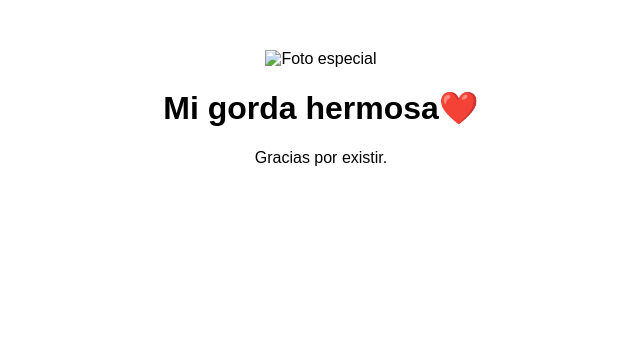
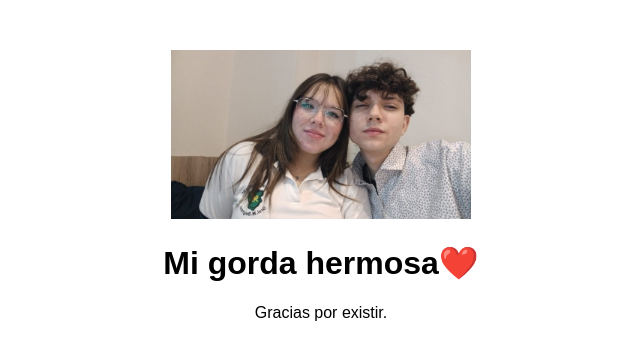
Before and after one commit to ZERU777/noemiteamo, a plain HTML site: page secreto.html in a window 1280 px wide. Shown: the whole page, without its empty margins (319-959 px from the left). Drawn offline with Linux system fonts and the light colour scheme.

Commit message:
Update secreto.html

```diff
--- a/secreto.html
+++ b/secreto.html
@@ -17,7 +17,7 @@
 </head>
 <body>
 
-  <img src="foto.jpg" alt="Foto especial">
+  <img src="foto.jpeg" alt="Foto especial">
   <h1>Mi gorda hermosa❤️</h1>
   <p>Gracias por existir.</p>
 
```
